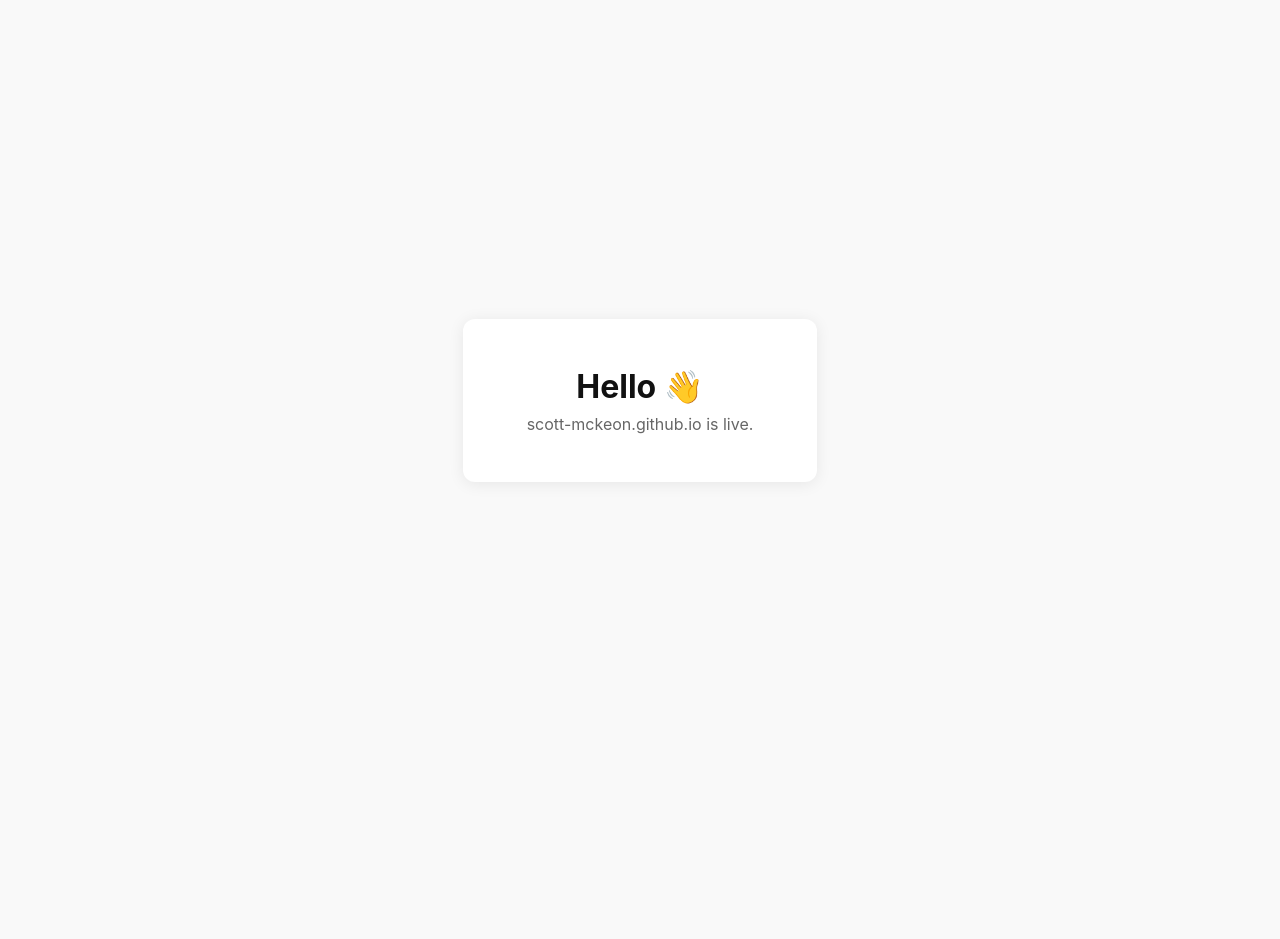
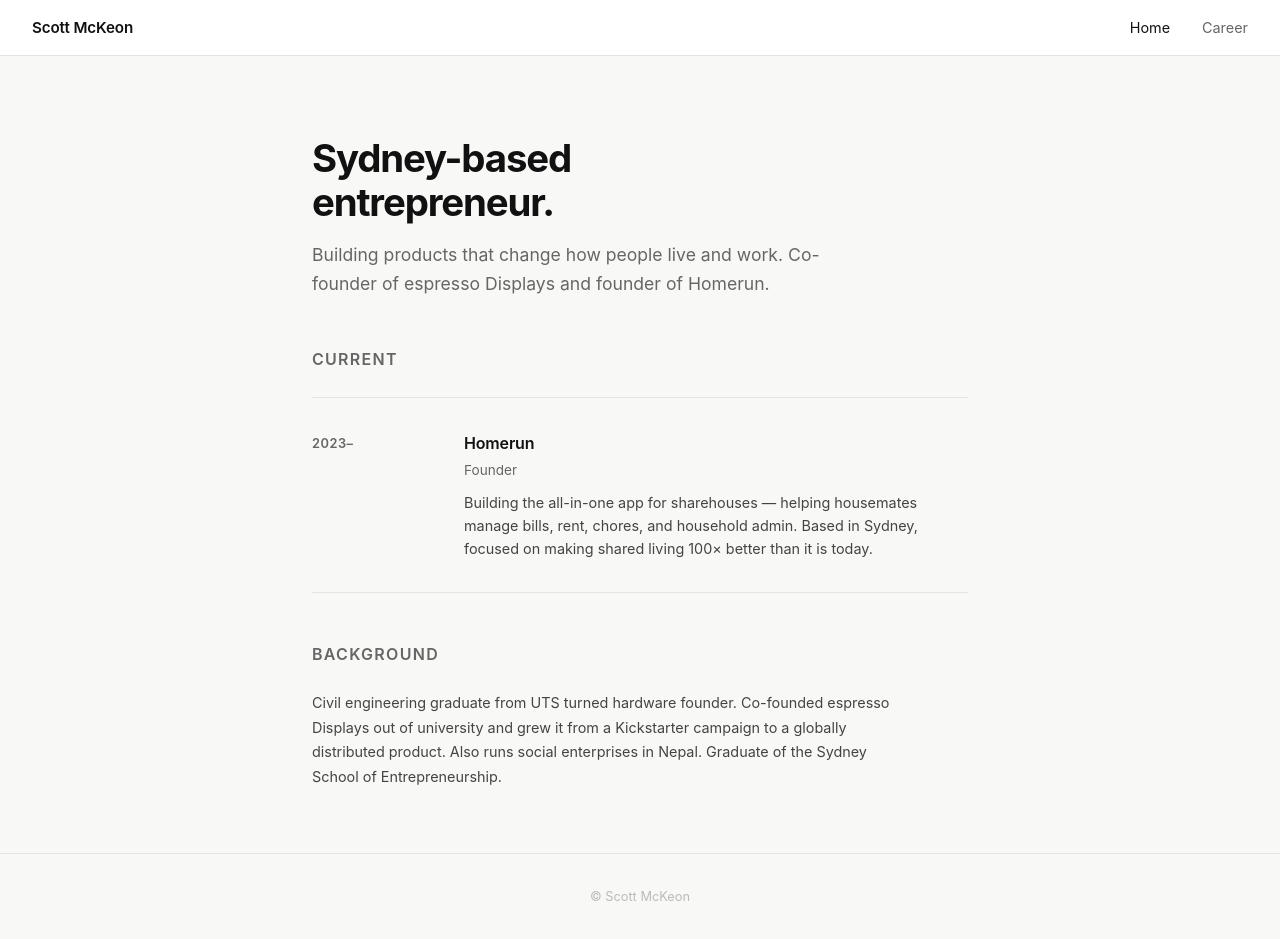
Before and after one commit to scott-mckeon/scott-mckeon.github.io, a plain HTML site: page index.html in a window 1280 px wide. Before the commit the page ends 800 px from the top, so only its background shows below. Drawn offline with Linux system fonts and the light colour scheme.

Commit message:
Add home and career pages

```diff
--- a/index.html
+++ b/index.html
@@ -4,32 +4,47 @@
   <meta charset="UTF-8">
   <meta name="viewport" content="width=device-width, initial-scale=1.0">
   <title>Scott McKeon</title>
-  <style>
-    body {
-      margin: 0;
-      min-height: 100vh;
-      display: flex;
-      align-items: center;
-      justify-content: center;
-      font-family: -apple-system, BlinkMacSystemFont, "Segoe UI", sans-serif;
-      background: #f9f9f9;
-      color: #111;
-    }
-    .card {
-      text-align: center;
-      padding: 3rem 4rem;
-      background: #fff;
-      border-radius: 12px;
-      box-shadow: 0 2px 16px rgba(0,0,0,0.08);
-    }
-    h1 { margin: 0 0 0.5rem; font-size: 2rem; }
-    p  { margin: 0; color: #666; font-size: 1rem; }
-  </style>
+  <link rel="stylesheet" href="style.css">
 </head>
 <body>
-  <div class="card">
-    <h1>Hello 👋</h1>
-    <p>scott-mckeon.github.io is live.</p>
+
+  <nav>
+    <span class="brand">Scott McKeon</span>
+    <ul>
+      <li><a href="index.html" class="active">Home</a></li>
+      <li><a href="career.html">Career</a></li>
+    </ul>
+  </nav>
+
+  <div class="hero">
+    <h1>Sydney-based<br>entrepreneur.</h1>
+    <p>Building products that change how people live and work. Co-founder of espresso Displays and founder of Homerun.</p>
   </div>
+
+  <div class="container" style="padding-top: 0;">
+
+    <h2>Current</h2>
+    <div class="timeline">
+      <div class="entry">
+        <div class="meta">
+          <div class="year">2023–</div>
+        </div>
+        <div class="body">
+          <h3>Homerun</h3>
+          <div class="role">Founder</div>
+          <p>Building the all-in-one app for sharehouses — helping housemates manage bills, rent, chores, and household admin. Based in Sydney, focused on making shared living 100× better than it is today.</p>
+        </div>
+      </div>
+    </div>
+
+    <h2 style="margin-top: 3rem;">Background</h2>
+    <p style="font-size: 0.9rem; color: #444; max-width: 600px; line-height: 1.7;">
+      Civil engineering graduate from UTS turned hardware founder. Co-founded espresso Displays out of university and grew it from a Kickstarter campaign to a globally distributed product. Also runs social enterprises in Nepal. Graduate of the Sydney School of Entrepreneurship.
+    </p>
+
+  </div>
+
+  <footer>© Scott McKeon</footer>
+
 </body>
 </html>
--- /dev/null
+++ b/style.css
@@ -0,0 +1,179 @@
+*, *::before, *::after { box-sizing: border-box; margin: 0; padding: 0; }
+
+:root {
+  --bg: #f8f8f6;
+  --surface: #ffffff;
+  --text: #111111;
+  --muted: #666666;
+  --accent: #1a1a1a;
+  --border: #e4e4e0;
+  --max: 720px;
+}
+
+body {
+  font-family: -apple-system, BlinkMacSystemFont, "Segoe UI", Helvetica, Arial, sans-serif;
+  background: var(--bg);
+  color: var(--text);
+  font-size: 16px;
+  line-height: 1.65;
+}
+
+a { color: inherit; text-decoration: none; }
+
+/* ── Nav ── */
+nav {
+  background: var(--surface);
+  border-bottom: 1px solid var(--border);
+  padding: 0 2rem;
+  display: flex;
+  align-items: center;
+  justify-content: space-between;
+  height: 56px;
+  position: sticky;
+  top: 0;
+  z-index: 10;
+}
+
+nav .brand {
+  font-weight: 600;
+  font-size: 0.95rem;
+  letter-spacing: -0.01em;
+}
+
+nav ul {
+  list-style: none;
+  display: flex;
+  gap: 2rem;
+}
+
+nav ul a {
+  font-size: 0.9rem;
+  color: var(--muted);
+  transition: color 0.15s;
+}
+
+nav ul a:hover,
+nav ul a.active { color: var(--text); }
+
+/* ── Layout ── */
+.container {
+  max-width: var(--max);
+  margin: 0 auto;
+  padding: 4rem 2rem;
+}
+
+/* ── Hero ── */
+.hero {
+  padding: 5rem 2rem 3rem;
+  max-width: var(--max);
+  margin: 0 auto;
+}
+
+.hero h1 {
+  font-size: 2.4rem;
+  font-weight: 700;
+  letter-spacing: -0.03em;
+  line-height: 1.15;
+  margin-bottom: 1rem;
+}
+
+.hero p {
+  font-size: 1.1rem;
+  color: var(--muted);
+  max-width: 540px;
+}
+
+/* ── Section headings ── */
+h2 {
+  font-size: 1rem;
+  font-weight: 600;
+  text-transform: uppercase;
+  letter-spacing: 0.08em;
+  color: var(--muted);
+  margin-bottom: 1.5rem;
+}
+
+/* ── Timeline ── */
+.timeline {
+  display: flex;
+  flex-direction: column;
+  gap: 0;
+}
+
+.entry {
+  display: grid;
+  grid-template-columns: 120px 1fr;
+  gap: 0 2rem;
+  padding: 2rem 0;
+  border-top: 1px solid var(--border);
+}
+
+.entry:last-child { border-bottom: 1px solid var(--border); }
+
+.entry .meta {
+  padding-top: 0.2rem;
+}
+
+.entry .year {
+  font-size: 0.8rem;
+  font-weight: 600;
+  color: var(--muted);
+  letter-spacing: 0.04em;
+  text-transform: uppercase;
+}
+
+.entry .period {
+  font-size: 0.78rem;
+  color: #aaa;
+}
+
+.entry .body h3 {
+  font-size: 1rem;
+  font-weight: 600;
+  margin-bottom: 0.15rem;
+  letter-spacing: -0.01em;
+}
+
+.entry .body .role {
+  font-size: 0.85rem;
+  color: var(--muted);
+  margin-bottom: 0.6rem;
+}
+
+.entry .body p {
+  font-size: 0.9rem;
+  color: #444;
+  line-height: 1.6;
+}
+
+/* ── Education ── */
+.edu-list {
+  display: flex;
+  flex-direction: column;
+  gap: 1.25rem;
+  margin-top: 0.5rem;
+}
+
+.edu-item h3 {
+  font-size: 0.95rem;
+  font-weight: 600;
+}
+
+.edu-item p {
+  font-size: 0.85rem;
+  color: var(--muted);
+}
+
+/* ── Footer ── */
+footer {
+  border-top: 1px solid var(--border);
+  padding: 2rem;
+  text-align: center;
+  font-size: 0.8rem;
+  color: #bbb;
+}
+
+@media (max-width: 520px) {
+  .entry { grid-template-columns: 1fr; gap: 0.25rem; }
+  .hero h1 { font-size: 1.8rem; }
+}
```
Also changed, not shown: career.html (added, +77 -0 lines).
